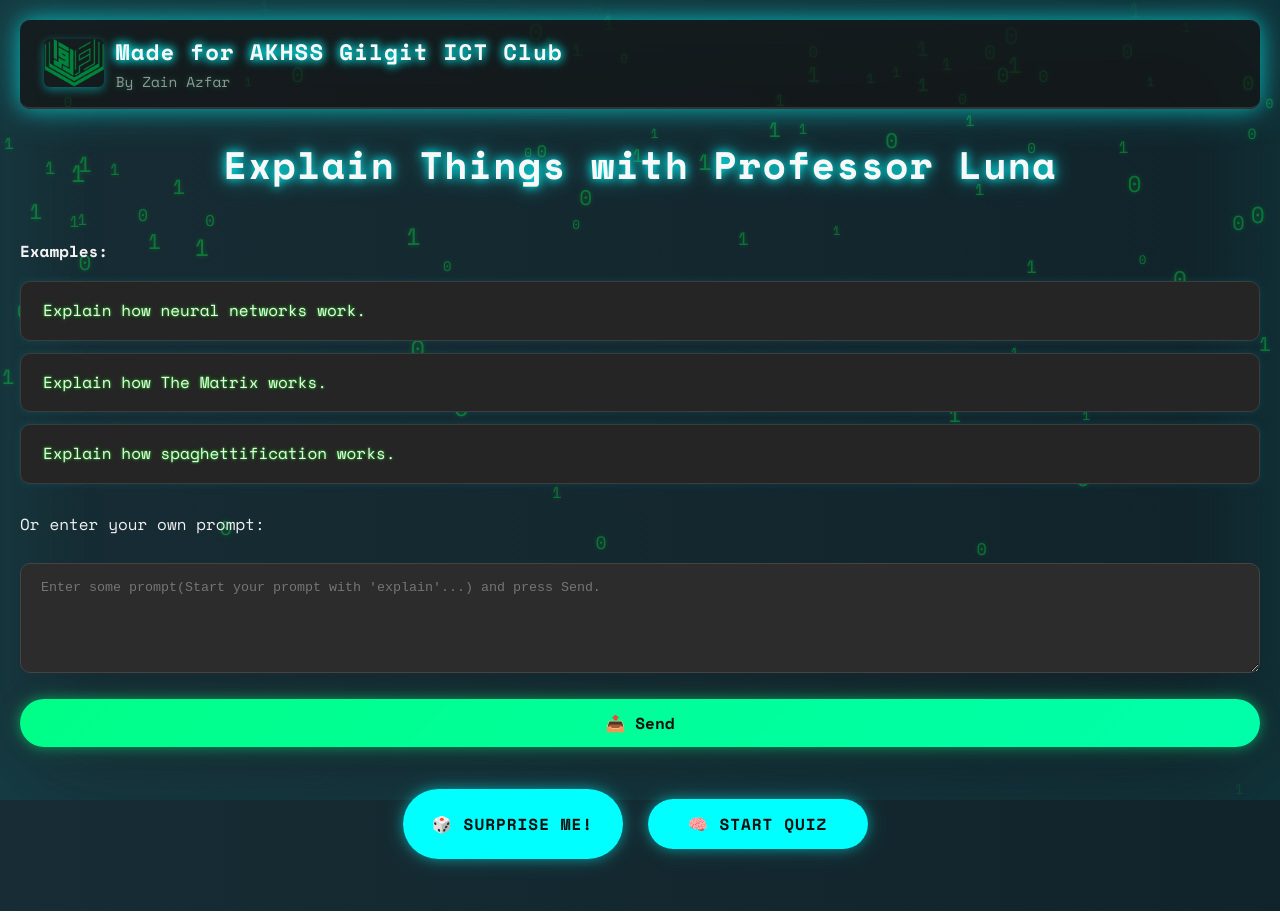
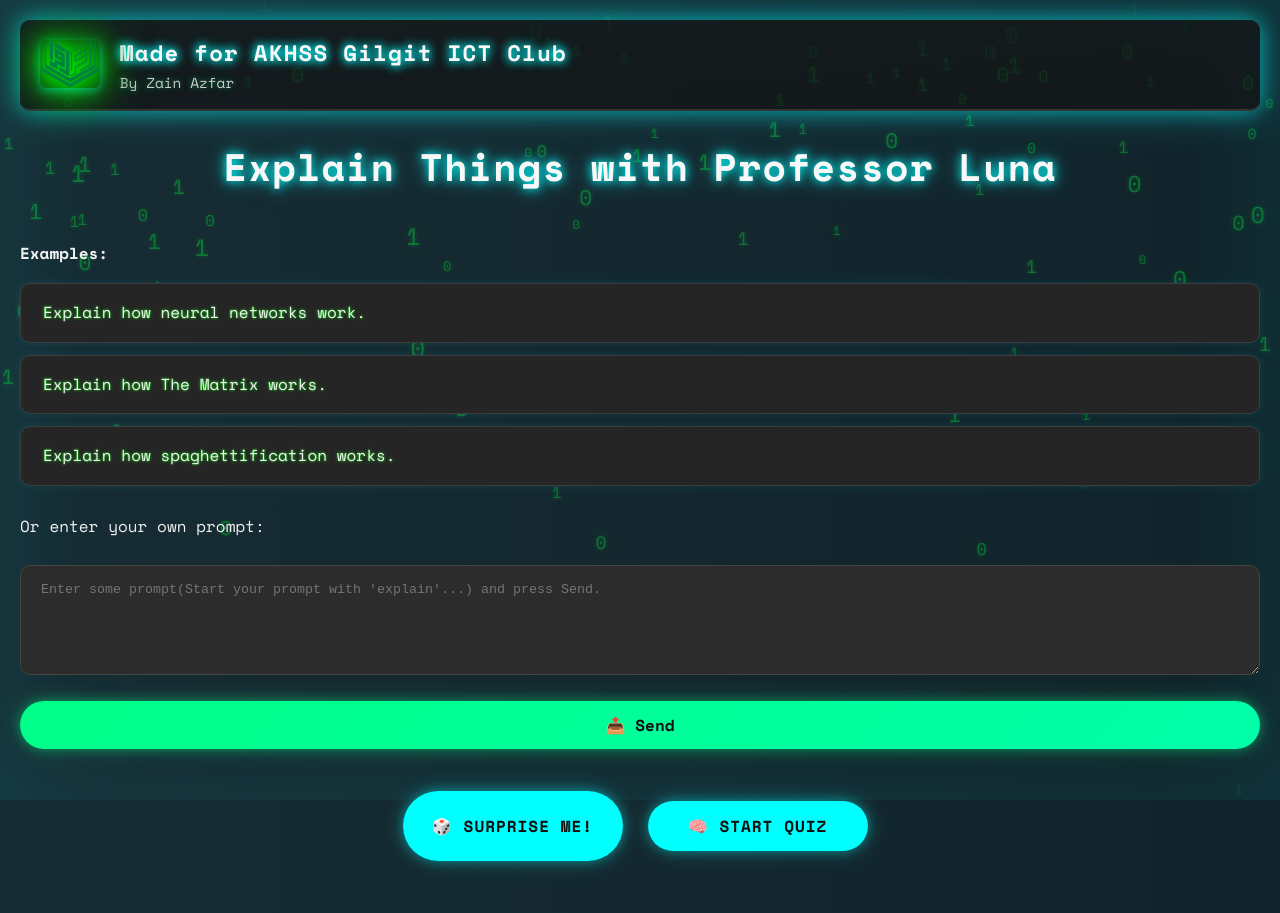
Before and after one commit to Zainazfar/Prof-Luna, a website: page index.html in a window 1280 px wide. Drawn offline with nearby package versions, Linux system fonts and the light colour scheme.

Commit message:
Update index.html

```diff
--- a/index.html
+++ b/index.html
@@ -53,12 +53,49 @@
     <div class="matrix-rain"></div>
 
 <header class="site-header">
-  <img src="1653759690-akes_motif (1).png" alt="AKHSS Gilgit ICT Club Logo" class="header-logo" />
+  <!-- Modified logo with glow effect -->
+  <div class="logo-glow-container">
+    <img src="1653759690-akes_motif (1).png" alt="AKHSS Gilgit ICT Club Logo" class="header-logo glow-effect" />
+  </div>
   <div>
     <h1>Made for AKHSS Gilgit ICT Club</h1>
-    <p style="font-size: 0.9rem; opacity: 0.7;"<p class="creator-credit">By Zain Azfar</p>
+    <p style="font-size: 0.9rem; opacity: 0.7;"><p class="creator-credit">By Zain Azfar</p>
   </div>
 </header>
+
+<style>
+  /* Add these styles to your existing CSS */
+  .logo-glow-container {
+    display: inline-block;
+    padding: 5px; /* Adjust padding as needed */
+  }
+
+  .header-logo.glow-effect {
+    filter:
+      drop-shadow(0 0 8px #00ff00) /* Inner bright glow */
+      drop-shadow(0 0 15px #00cc00) /* Middle glow */
+      drop-shadow(0 0 20px #008800); /* Outer subtle glow */
+
+    /* Remove boundaries */
+    border: none;
+    outline: none;
+    box-shadow: none;
+
+    /* Ensure smooth edges */
+    -webkit-filter:
+      drop-shadow(0 0 8px #00ff00)
+      drop-shadow(0 0 15px #00cc00)
+      drop-shadow(0 0 20px #008800);
+  }
+
+  /* Keep your existing header styles */
+  .site-header {
+    display: flex;
+    align-items: center;
+    gap: 15px;
+    padding: 15px;
+  }
+</style>
 
 
     <main class="container">
```
